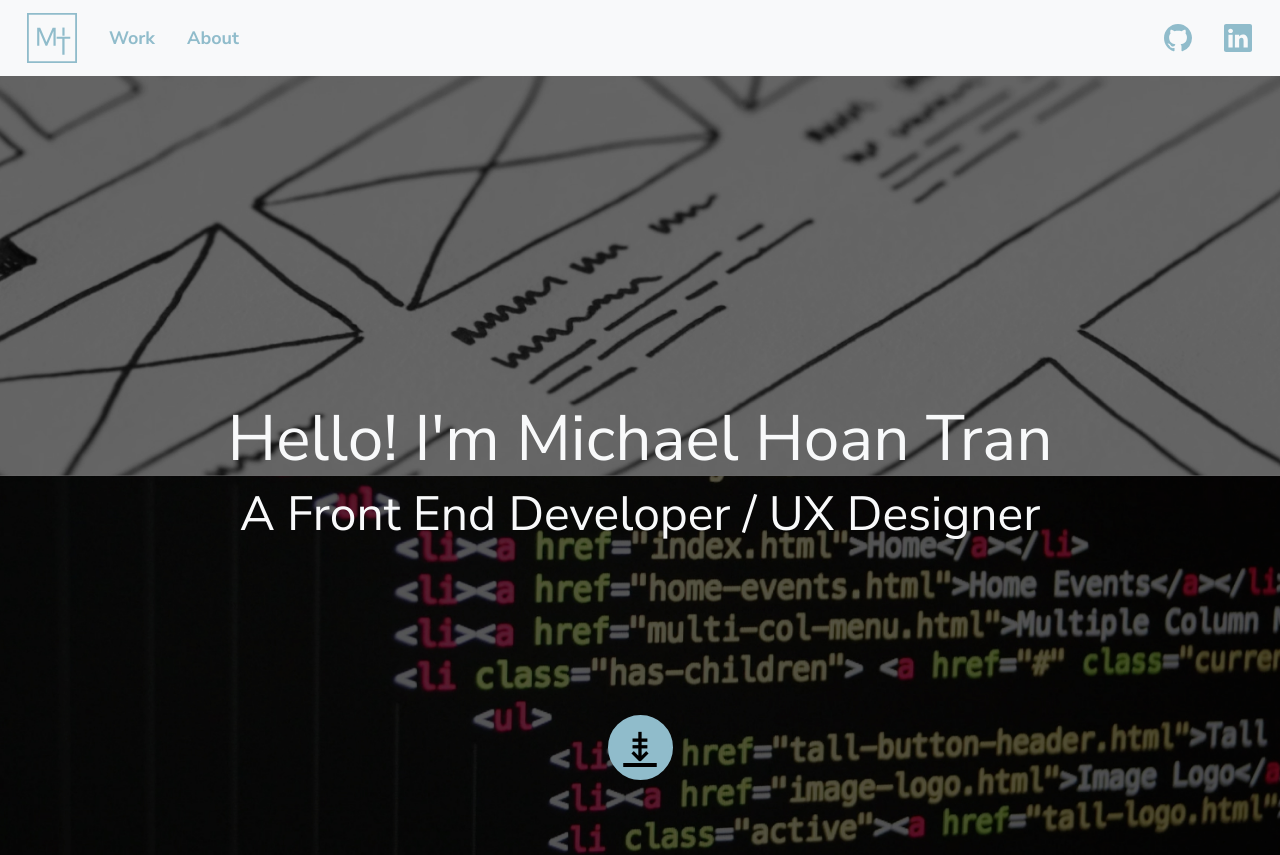
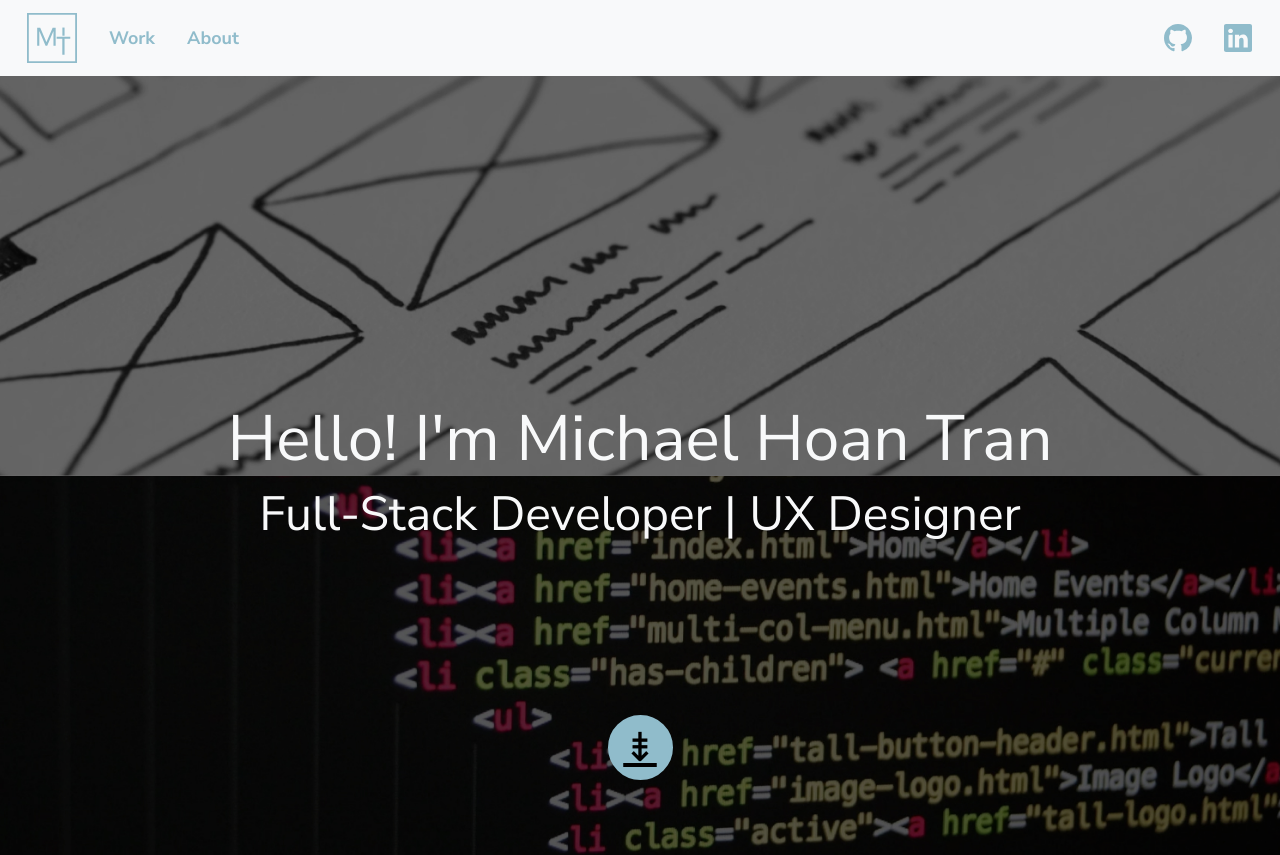
Before and after one commit to michaelhtran120/Portfolio, a React (Create React App) app: page / in a window 1280 px wide. Shown: the top 855 px of the page. Built offline with nearby package versions, Linux system fonts and the light colour scheme.

Commit message:
update hero with proper title

```diff
--- a/src/components/Hero/Hero.jsx
+++ b/src/components/Hero/Hero.jsx
@@ -15,8 +15,7 @@ const Hero = () => {
           <h1 className="text-light">Hello! I'm Michael Hoan Tran</h1>
         </ScrollAnimation>
         <ScrollAnimation animateIn="fadeInRight" animateOut="fadeOutLeft" duration={1.5} delay={500} className="text-light">
-          <h2>A Front End Developer / UX Designer</h2>
-          {/* <h2>UX Designer</h2> */}
+          <h2>Full-Stack Developer | UX Designer</h2>
         </ScrollAnimation>
         <a href="#work" className="scrolldown">&#8671;</a>
       </Container>
```
